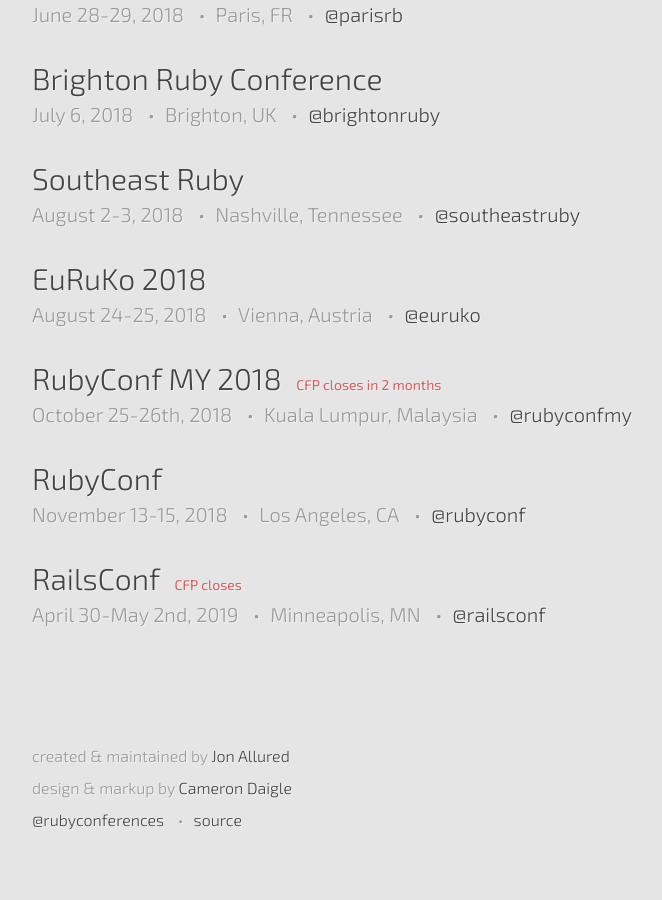
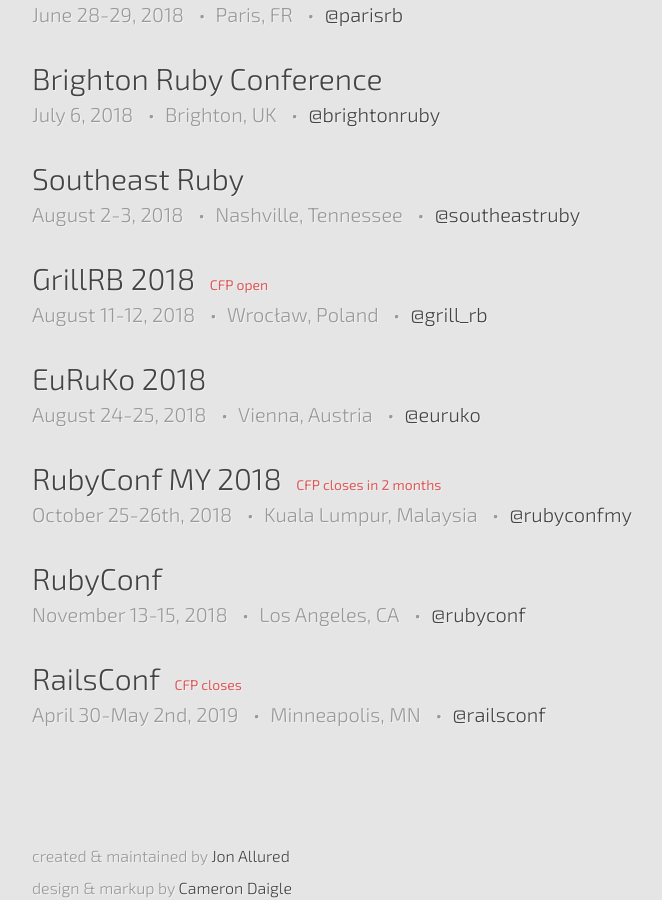
Before and after one commit to ruby-conferences/ruby-conferences.github.io, a Jekyll site: the page built from index.html, in a window 1280 px wide and 900 px high, scrolled down 1602 px. Shown: the whole window, without its empty margins (208-870 px from the left). Built offline with Jekyll 4.4.1, drawn with Linux system fonts in a browser that asks for light colours.

Commit message:
Add GrillRB 2018, Wrocław, Poland

```diff
--- a/_data/current.yml
+++ b/_data/current.yml
@@ -92,6 +92,13 @@
   url: https://southeastruby.com/
   twitter: southeastruby
 
+- name: GrillRB 2018
+  location: Wrocław, Poland
+  dates: "August 11-12, 2018"
+  url: http://grillrb.com
+  twitter: grill_rb
+  cfp_phrase: CFP open
+
 - name: EuRuKo 2018
   location: Vienna, Austria
   dates: "August 24-25, 2018"
```
